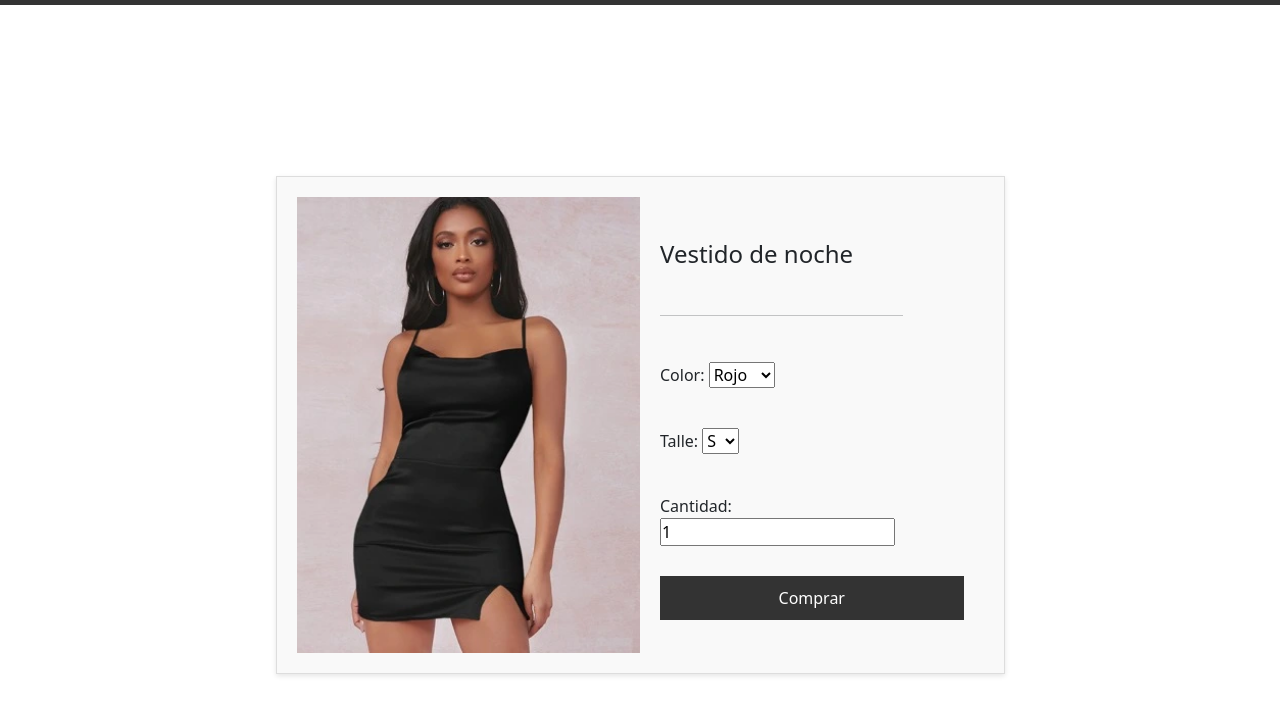
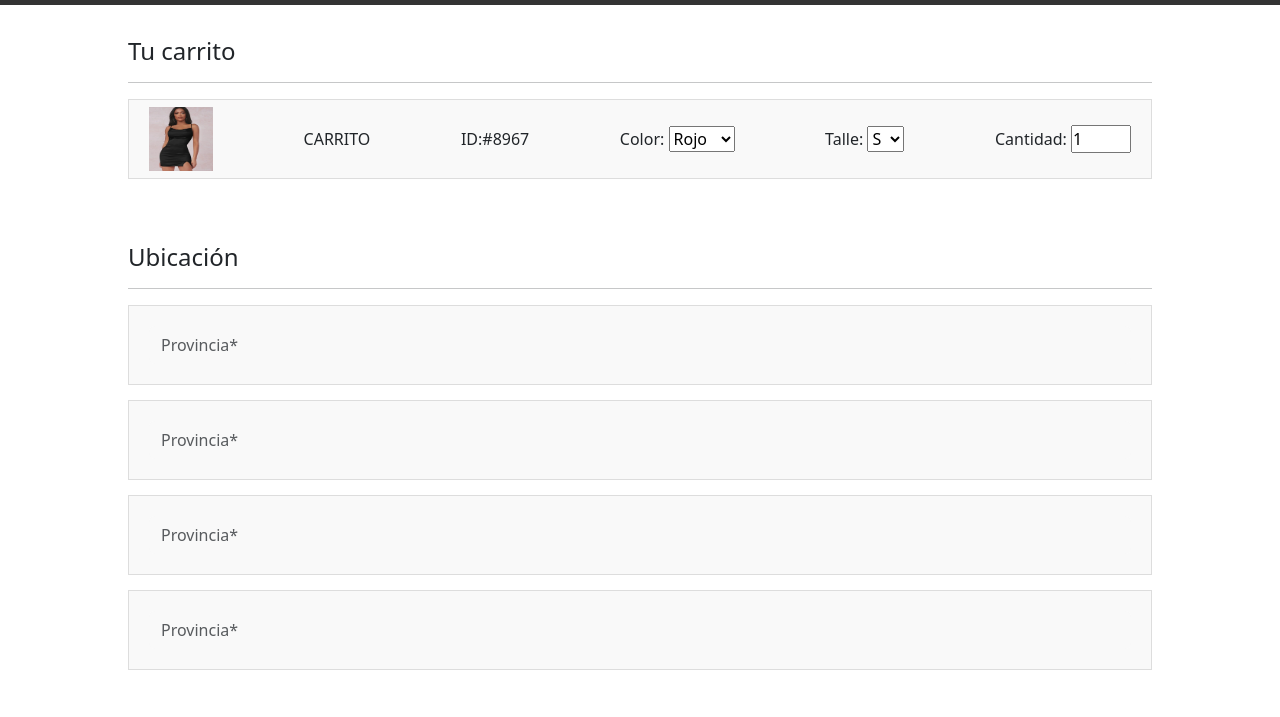
Before and after one commit to marcossavid/DARK-BAND, a website: page html/carrito.html in a window 1280 px wide. Shown: the part 83-800 px from the top of the page. Drawn offline with nearby package versions, Linux system fonts and the light colour scheme; files that its build step writes are made by us from their sources.

Commit message:
el carrito definitivo

```diff
--- a/html/carrito.html
+++ b/html/carrito.html
@@ -3,29 +3,34 @@
 <head>
     <meta charset="UTF-8">
     <meta name="viewport" content="width=device-width, initial-scale=1.0">
-    <title>Dark Band</title>
+    <title>DarkBand</title>
     <link rel="stylesheet" href="../css/styles.css"> <!-- Vincular el CSS -->
 
     <!--icono de identificacion del sitio-->
-    <link rel="icon" href="../iconos/favicon.ico" type="image/x-icon">
+    <link rel="icon" href="iconos/favicon.ico" type="image/x-icon">
     <!-- Iconos para dispositivos Apple -->
-    <link rel="apple-touch-icon" sizes="180x180" href="../iconos/apple-touch-icon.png">
+    <link rel="apple-touch-icon" sizes="180x180" href="iconos/apple-touch-icon.png">
 
     <!-- Iconos para Android -->
-    <link rel="icon" type="image/png" sizes="192x192" href="../iconos/android-chrome-192x192.png">
-    <link rel="icon" type="image/png" sizes="512x512" href="../iconos/android-chrome-512x512.png">
+    <link rel="icon" type="image/png" sizes="192x192" href="iconos/android-chrome-192x192.png">
+    <link rel="icon" type="image/png" sizes="512x512" href="iconos/android-chrome-512x512.png">
     <!-- Manifesto para PWA -->
-    <link rel="manifest" href="../manifest.json">
+    <link rel="manifest" href="manifest.json">
     <!--BOOBSTRAP-->
     <link href="https://cdn.jsdelivr.net/npm/bootstrap@5.3.3/dist/css/bootstrap.min.css" rel="stylesheet" integrity="sha384-QWTKZyjpPEjISv5WaRU9OFeRpok6YctnYmDr5pNlyT2bRjXh0JMhjY6hW+ALEwIH" crossorigin="anonymous">
+    <!--Animate.css -->
+    <link rel="stylesheet" href="https://cdnjs.cloudflare.com/ajax/libs/animate.css/4.1.1/animate.min.css" />
+    <!--AOS-->
+    <link href="https://unpkg.com/aos@2.3.1/dist/aos.css" rel="stylesheet"/>
+</head>
 
-</head>
+
 
 <body>
 
     <div class="wrapper">
 
-    <!-- BARRA DE NAVEGACION(nav)-------------------------------------------------------------------------->
+        <!--BARRA DE NAVEGACION-->
          <header>
              <nav class="navbar navbar-expand-lg navbar-custom">
 
@@ -54,10 +59,7 @@
                                 <a class="nav-link" href="hombre.html">Hombre</a>
                             </li>
                             <li class="nav-item">
-                            <div id="cart-link">
-                                <a class="nav-link" href="carrito.html">Carrito</a>
-                                <div id="cart-notification"></div> <!-- Puntito de notificación -->
-                            </div>
+                                <a class="nav-link" href="carrito.html" >Carrito</a>
                             </li>
                             <li class="nav-item">
                                 <a class="nav-link" href="registrarse.html" >Registrarse</a>
@@ -68,23 +70,28 @@
              </nav>
 
          </header>
+
          <!--Fin de barra de navegacion--------------------------------------------------------------------->
 
 
-     <!--CARRITO------------------------------------------------------------------------------->
+        <div class="carrito">
 
-     <div class="containercar">
-        <div class="boxcar">
+             <h4> Tu carrito</h4>
+             <hr>
+
+
+             <div class="productoscarrito">
+
+                <div class="boxcarrito">
+
                      <!--img-->
                      <img src="../assets/vestido.webp" alt="Vestido de noche" />
 
 
-            <div class="descripcion">
+                      <!--titulo-->
+                     <p>CARRITO</p>
+                     <p>ID:#8967</p>
 
-                 <!--titulo-->
-                <h2>Vestido de noche</h2>
-
-                <div class="hr"><hr></div>
 
                      <!--color-->
                      <div class="color-selector">
@@ -112,55 +119,57 @@
                         <!--cantidad-->
                         <div class="quantity-selector">
                             <label for="quantity">Cantidad:</label>
-                    <input type="number" id="quantity" value="1" min="1" />
-                </div>
-                <a class="comprar-btn" href="comprar.html">Comprar</a>
-            </div>
-        </div>
+                            <input type="number" id="quantity" value="1" min="1" style="width: 60px;"/>
                         </div>
 
-
-<!--FIN DEL CARRITO--------------------------------------------------------------------------->
-
-
-
-
- <!--CATALOGO DE ROPA----------------------------------------------------------------------------------->
-
- <div class="container">
-    <!-- un contenedor con un ancho del 80% del contenedor padre (pantalla) y lo centra
-    horizontalmente usando margin: auto.-->
-       <main class="products" id="catalogo">
-            <!--El <main> debe contener el contenido principal de la página, es decir, la información que es específica y relevante para el propósito de esa página en particular.
-            Único por Página: Solo debe haber un <main> por página, ya que este representa el contenido central y principal. No debe incluirse dentro de otro contenido de nivel de bloque como <header>, <footer>, <nav>, o <aside>.
-            Accesibilidad: Mejora la accesibilidad al permitir a las tecnologías asistivas (como lectores de pantalla) saltar directamente al contenido principal de la página, ignorando elementos repetitivos como menús de navegación y encabezados.-->
-            <div class="product">
-               <img src="../assets/vestido.webp" alt="Producto 1"/>
-               <h2>Vestido de noche</h2>
-               <p class="price">$29.99</p>
-               <a href="#" class="btn">Agregar al carrito</a>
                  </div>
 
-            <div class="product">
-               <img src="../assets/pantalon.webp" alt="Producto 2"/>
-               <h2>Producto 2</h2>
-               <p class="price">$39.99</p>
-               <a href="#" class="btn">Agregar al carrito</a>
              </div>
-            <div class="product">
-               <img src="../assets/remera.webp" alt="Producto 2"/>
-               <h2>Producto 2</h2>
-               <p class="price">$39.99</p>
-               <a href="#" class="btn">Agregar al carrito</a>
-            </div>
-
-       </main>
          </div>
 
 
 
 
-<!--FIN DEL CATALOGO------------------------------------------------------------------------------------>
+    <!--UBICACION------------------------------------------------------------>
+
+
+    <div class="carrito">
+
+        <h4> Ubicación</h4>
+        <hr>
+
+
+
+
+           <div class="boxubicacion">
+
+                <input type="text" class="form-control" id="provincia" placeholder="Provincia*" required>
+
+            </div>
+
+            <div class="boxubicacion">
+
+                <input type="text" class="form-control" id="provincia" placeholder="Provincia*" required>
+
+            </div>
+
+            <div class="boxubicacion">
+
+                <input type="text" class="form-control" id="provincia" placeholder="Provincia*" required>
+
+            </div>
+
+            <div class="boxubicacion">
+
+                <input type="text" class="form-control" id="provincia" placeholder="Provincia*" required>
+
+            </div>
+
+
+    </div>
+
+
+
 
 
 
@@ -169,6 +178,14 @@
 
 
      </div>
+
+
+
+
+
+
+
+
 
 
 <!--PIE DE PAGINA----------------------------------------------------------------------------------->
@@ -183,10 +200,19 @@
 
 
 
+
 </body>
-<script src="../main.js"></script>
+
+<script src="main.js"></script>
 <!--script boobstrap-->
 <script src="https://cdn.jsdelivr.net/npm/bootstrap@5.3.3/dist/js/bootstrap.bundle.min.js" integrity="sha384-YvpcrYf0tY3lHB60NNkmXc5s9fDVZLESaAA55NDzOxhy9GkcIdslK1eN7N6jIeHz" crossorigin="anonymous"></script>
 <script src="https://cdn.jsdelivr.net/npm/@popperjs/core@2.11.8/dist/umd/popper.min.js" integrity="sha384-I7E8VVD/ismYTF4hNIPjVp/Zjvgyol6VFvRkX/vR+Vc4jQkC+hVqc2pM8ODewa9r" crossorigin="anonymous"></script>
 <script src="https://cdn.jsdelivr.net/npm/bootstrap@5.3.3/dist/js/bootstrap.min.js" integrity="sha384-0pUGZvbkm6XF6gxjEnlmuGrJXVbNuzT9qBBavbLwCsOGabYfZo0T0to5eqruptLy" crossorigin="anonymous"></script>
+<!--AOS-->
+<script src="https://unpkg.com/aos@2.3.1/dist/aos.js"></script>
+<script>
+    AOS.init();
+
+  </script>
+
 </html>
--- a/main.js
+++ b/main.js
@@ -1,5 +1,5 @@
-// Selecciona todos los elementos que tienen la clase '.btn' (los botones de "Agregar al carrito")
-const addToCartButton = document.querySelectorAll('.btn');
+// Selecciona todos los elementos que tienen la clase '.comprar-btn' (los botones de "Agregar al carrito")
+const addToCartButton = document.querySelectorAll('.comprar-btn');
 
 // Selecciona el elemento con el id 'cart-notification' (el puntito de notificación)
 const cartNotification = document.getElementById('cart-notification');
--- a/scss/base/_reset.scss
+++ b/scss/base/_reset.scss
@@ -28,7 +28,15 @@ body {
 
 /* Contenido principal */
 .content {
-    flex: 1; /* Hace que el contenido ocupe todo el espacio disponible */
+     flex: 1;/* Hace que el contenido ocupe todo el espacio disponible */
+
+     width: 100%;
+    display: flex;
+    flex-direction: column;
+    align-items: center; /* Centra todo el contenido dentro de .content */
+
+
+
 }
 
 /*linea---------------------------------------------------------------------------------------*/
@@ -37,6 +45,7 @@ hr {
     border: 0; /* Elimina el borde por defecto */
     height: 1px; /* Altura de la línea */
     background-color: #aaaaaa; /* Color de la línea */
-    margin:auto;
+    margin: 0 auto; /* Asegura el centrado horizontal */
+
 }
 /*fin de linea--------------------------------------------------------------------------------*/
--- /dev/null
+++ b/scss/layout/_carrito.scss
@@ -0,0 +1,60 @@
+.carrito{
+
+    width: 80%;
+    align-items: center;
+    margin: 32px auto;
+
+
+    hr {
+        width: 100%;
+    }
+
+
+   .productoscarrito {
+     display: flex;
+     flex-direction: row;
+
+     .boxcarrito{
+        display: flex;
+        gap: 15px;
+        height: 80px;
+        padding: 20px;
+        background-color: #f9f9f9;
+        border: 1px solid #ddd;
+        align-items: center;
+        width: 100%;
+        justify-content: space-between;
+
+        img {
+            width: 64px;
+            height: 64px;
+        }
+        p{
+            margin:0 0;
+        }
+
+     }
+
+
+
+
+   }
+
+
+   .boxubicacion {
+
+    display: flex;
+    flex-direction: row;
+    height: 80px;
+    padding: 20px;
+    background-color: #f9f9f9;
+    border: 1px solid #ddd;
+    margin: 15px auto;
+    input {
+        background-color: #f9f9f9;
+        border: #f9f9f9;
+
+    }
+ }
+
+}
--- a/scss/style.scss
+++ b/scss/style.scss
@@ -9,6 +9,7 @@
 @use "./layout/catalogo";
 @use "./layout/registro";
 @use "./layout/footer";
+@use "./layout/verproducto";
+@use "./layout/carrito";
 
-@use "./components/carrito";
 @use "./components/video";
```
Also changed, not shown: html/comprar.html (deleted, +0 -116 lines), html/hombre.html (+4 -4 lines), html/mujer.html (+7 -7 lines), html/verproducto.html (added, +192 -0 lines), index.html (+3 -3 lines), css/styles.css, scss/layout/_verproducto.scss (renamed from scss/components/_carrito.scss), 1 other file. Lines whose indentation alone changed are shown as unchanged.
